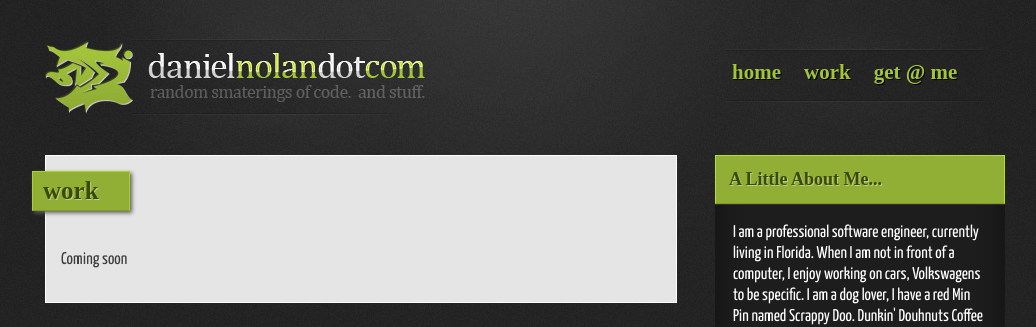
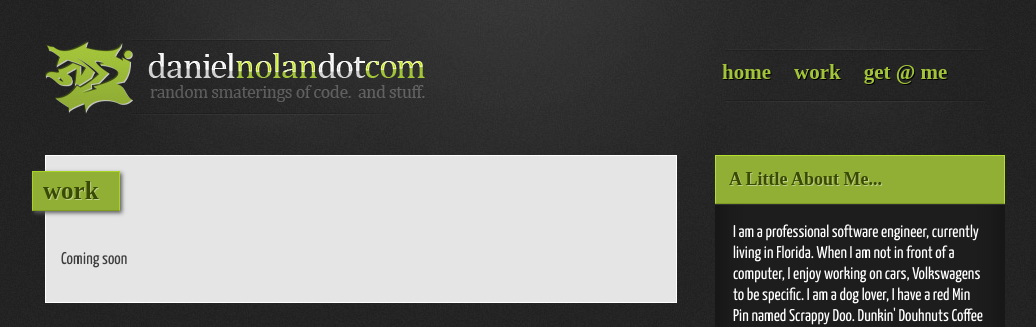
Before and after one commit to danielnolan/danielnolan.github.com, a Jekyll site: the page built from work.html, in a window 1280 px wide. Shown: the top 327 px of the page, without its empty margins (115-1151 px from the left). Built offline with Jekyll 4.4.1, drawn with Linux system fonts in a browser that asks for light colours; some web fonts are replaced.

Commit message:
updating styles

```diff
--- a/css/style.css
+++ b/css/style.css
@@ -144,7 +144,7 @@ a:hover {
 
 /*---- main navigation -----*/
 #logoHeader ul {
-	width:265px;
+	width:275px;
 	height:51px;
 	position:absolute;
 	right:18px;
@@ -249,7 +249,7 @@ h2.tagHdr {
 	position:relative;
 	left:-29px;
 	background:#91ae35;
-	padding:5px 30px 5px 10px;
+	padding:5px 20px 5px 10px;
 	display:inline-block;
 	width:auto;
 	border:1px solid #a8d224;
```
